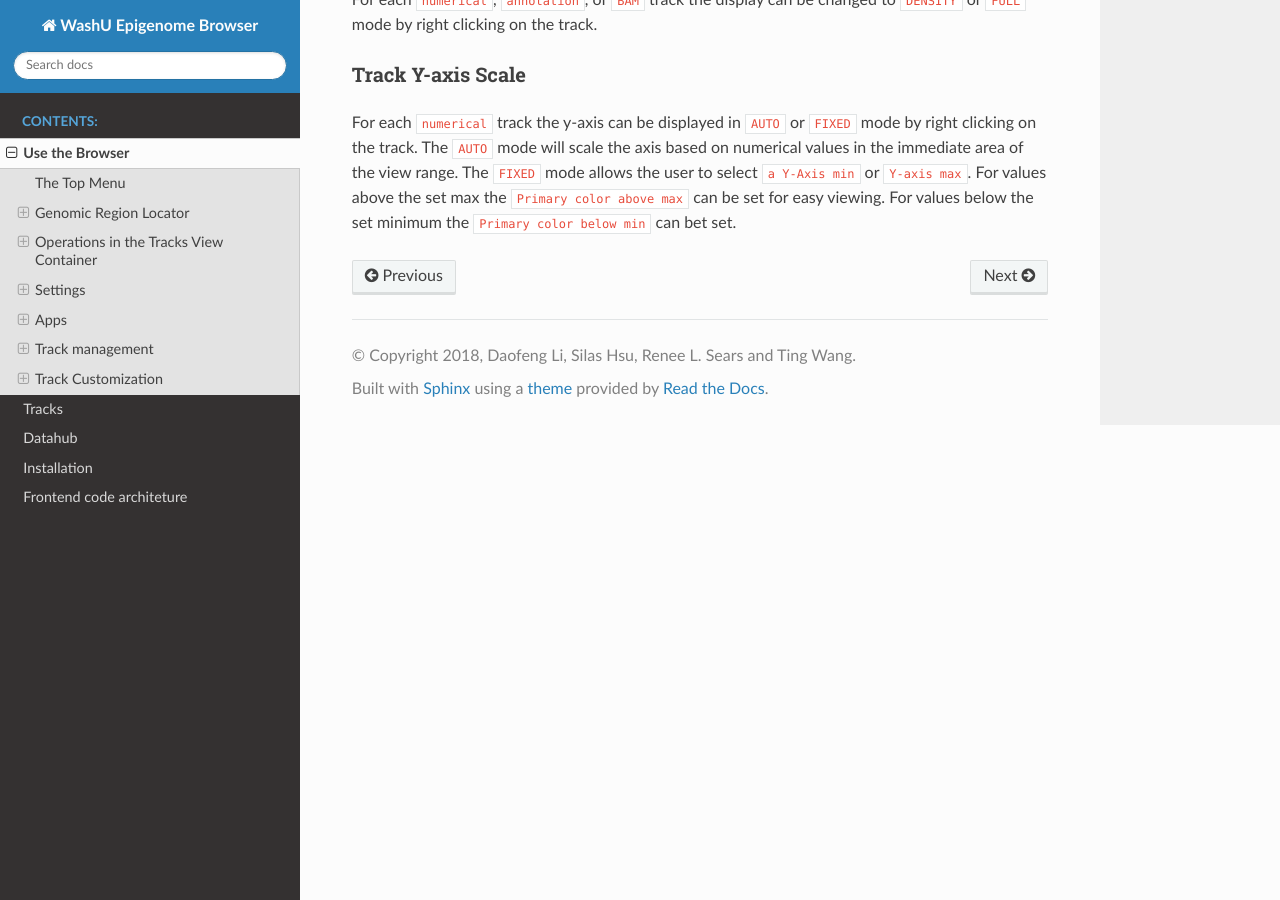
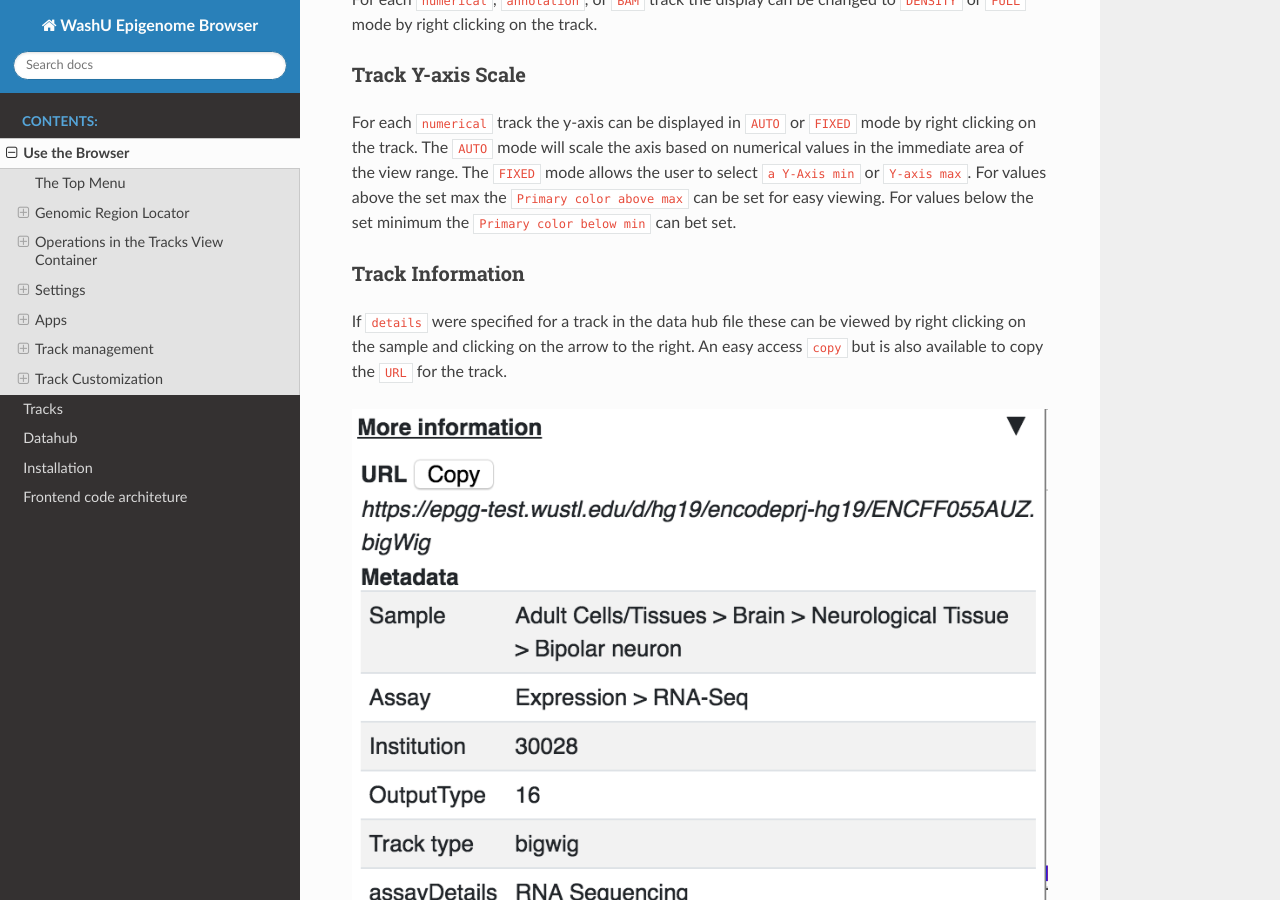
Before and after one commit to lidaof/eg-docs, a Sphinx documentation site: the page built from docs/usage.rst, in a window 1280 px wide and 900 px high, scrolled down 16784 px. Built offline with Sphinx 7.4.7 and the Read the Docs theme 2.0.0, drawn with Linux system fonts in a browser that asks for light colours.

Commit message:
Update usage.rst

```diff
--- a/docs/usage.rst
+++ b/docs/usage.rst
@@ -333,3 +333,10 @@ Track Y-axis Scale
 ~~~~~~~~~~~~~~~~~~
 
 For each ``numerical`` track the y-axis can be displayed in ``AUTO`` or ``FIXED`` mode by right clicking on the track. The ``AUTO`` mode will scale the axis based on numerical values in the immediate area of the view range. The ``FIXED`` mode allows the user to select ``a Y-Axis min`` or ``Y-axis max``. For values above the set max the ``Primary color above max`` can be set for easy viewing. For values below the set minimum the ``Primary color below min`` can bet set.
+
+Track Information
+~~~~~~~~~~~~~~~~~
+
+If ``details`` were specified for a track in the data hub file these can be viewed by right clicking on the sample and clicking on the arrow to the right. An easy access ``copy`` but is also available to copy the ``URL`` for the track.
+
+.. image:: _static/More_Information.png
```
